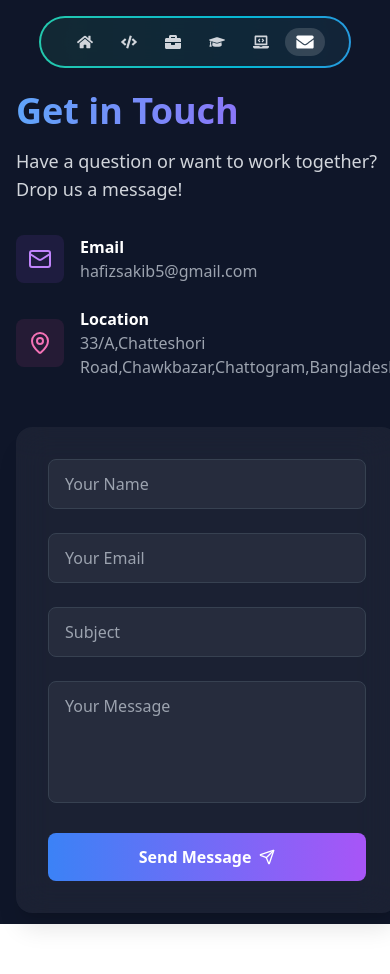
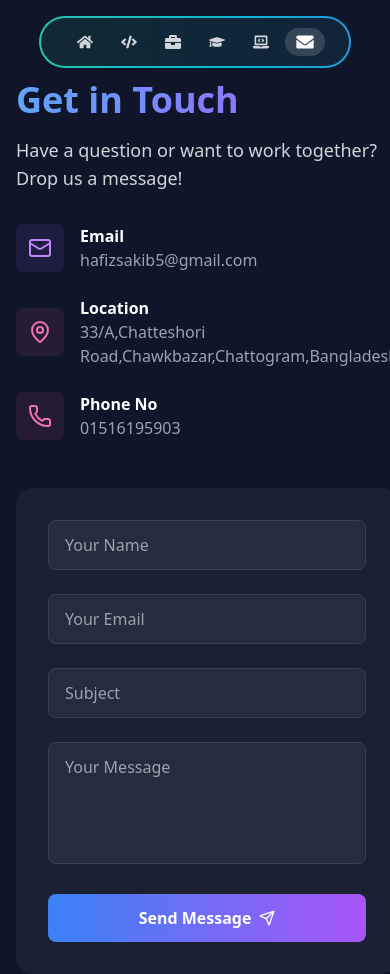
Before and after one commit to Hafiz-Sakib/portfolio, a React (Vite) app: page /contact in a window 390 px wide. Before the commit the page ends 924 px from the top, so only its background shows below. Built offline with nearby package versions, Linux system fonts and the light colour scheme.

Commit message:
Add phone number display to Contact component and simplify import in Education component

```diff
--- a/src/components/Contact.jsx
+++ b/src/components/Contact.jsx
@@ -84,6 +84,16 @@ export default function Contact() {
                     <p className="text-gray-400">
                       33/A,Chatteshori Road,Chawkbazar,Chattogram,Bangladesh
                     </p>
+                  </div>
+                </div>
+
+                <div className="flex items-center space-x-4">
+                  <div className="bg-pink-500/10 p-3 rounded-lg">
+                    <Phone className="w-6 h-6 text-pink-400" />
+                  </div>
+                  <div>
+                    <h3 className="font-semibold">Phone No</h3>
+                    <p className="text-gray-400">01516195903</p>
                   </div>
                 </div>
               </div>
--- a/src/components/Education.jsx
+++ b/src/components/Education.jsx
@@ -1,4 +1,4 @@
-import React, { useState } from "react";
+import { useState } from "react";
 import EducationLoader from "./ui/EducationLoader";
 import { Star, Award, Calendar } from "lucide-react";
 
```
